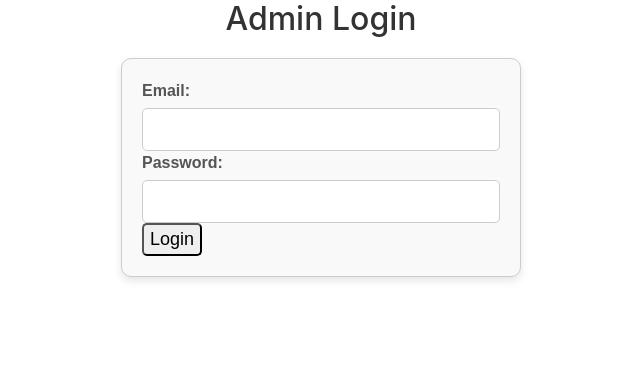
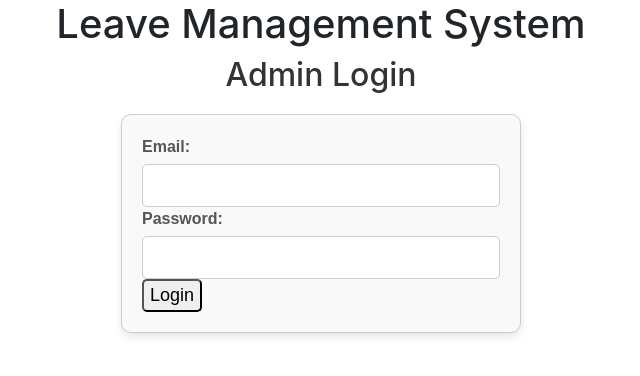
Before and after one commit to Suprita211/LeaveManagementSystem, a React (Create React App) app in the folder my-app/: page /admin/login in a window 1280 px wide. Shown: the top 376 px of the page, without its empty margins (319-959 px from the left). Built offline with nearby package versions, Linux system fonts and the light colour scheme.

Commit message:
ui update

```diff
--- a/my-app/src/Components/Adminlogin.jsx
+++ b/my-app/src/Components/Adminlogin.jsx
@@ -47,6 +47,7 @@ const AdminLogin = () => {
 
     return (
         <div>
+            <h1 style={{textAlign: "center"}}>Leave Management System</h1>
             <h2>Admin Login</h2>
             {error && <p style={{ color: "red" }}>{error}</p>}
             <form onSubmit={handleSubmit}>
```
